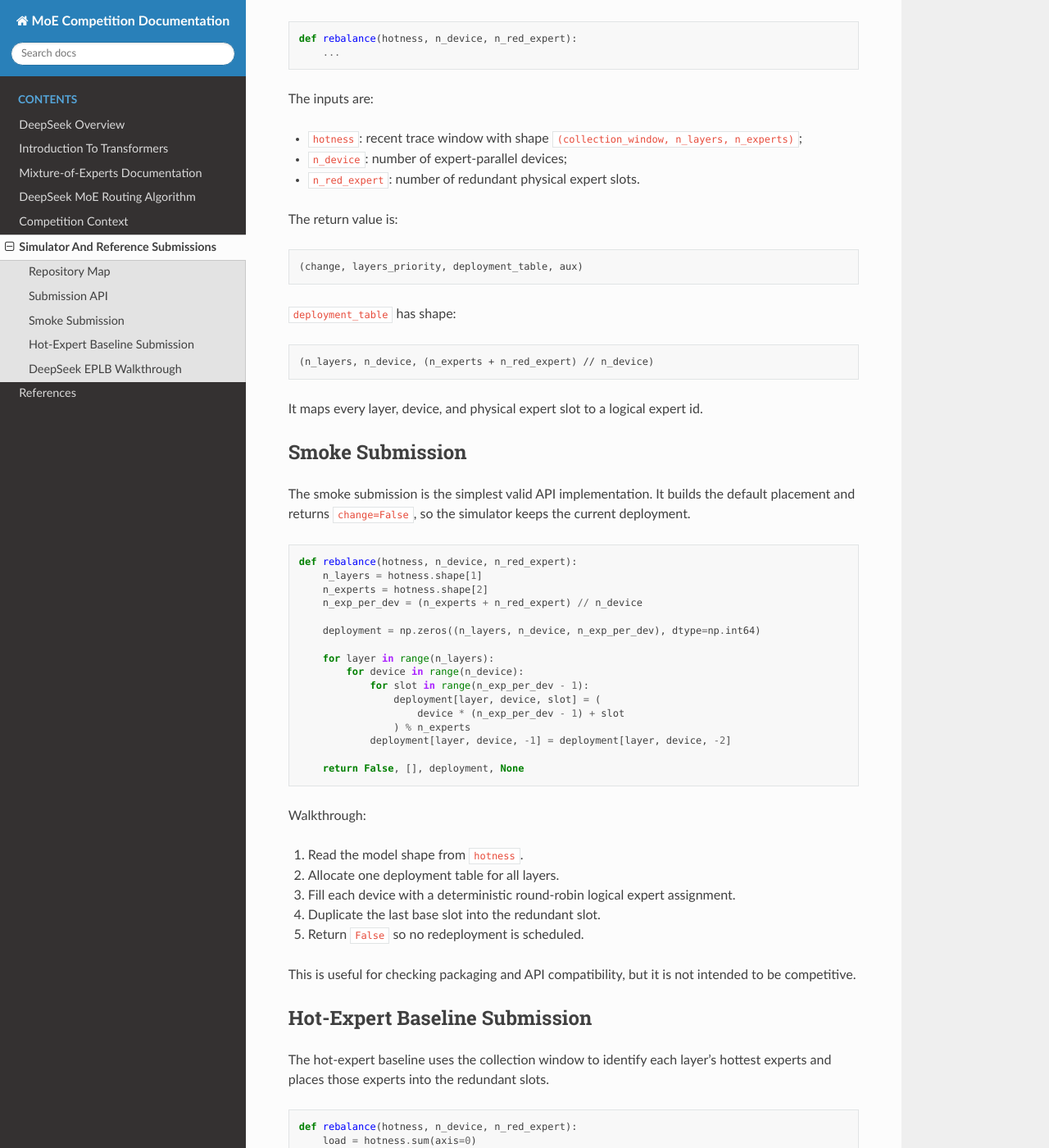
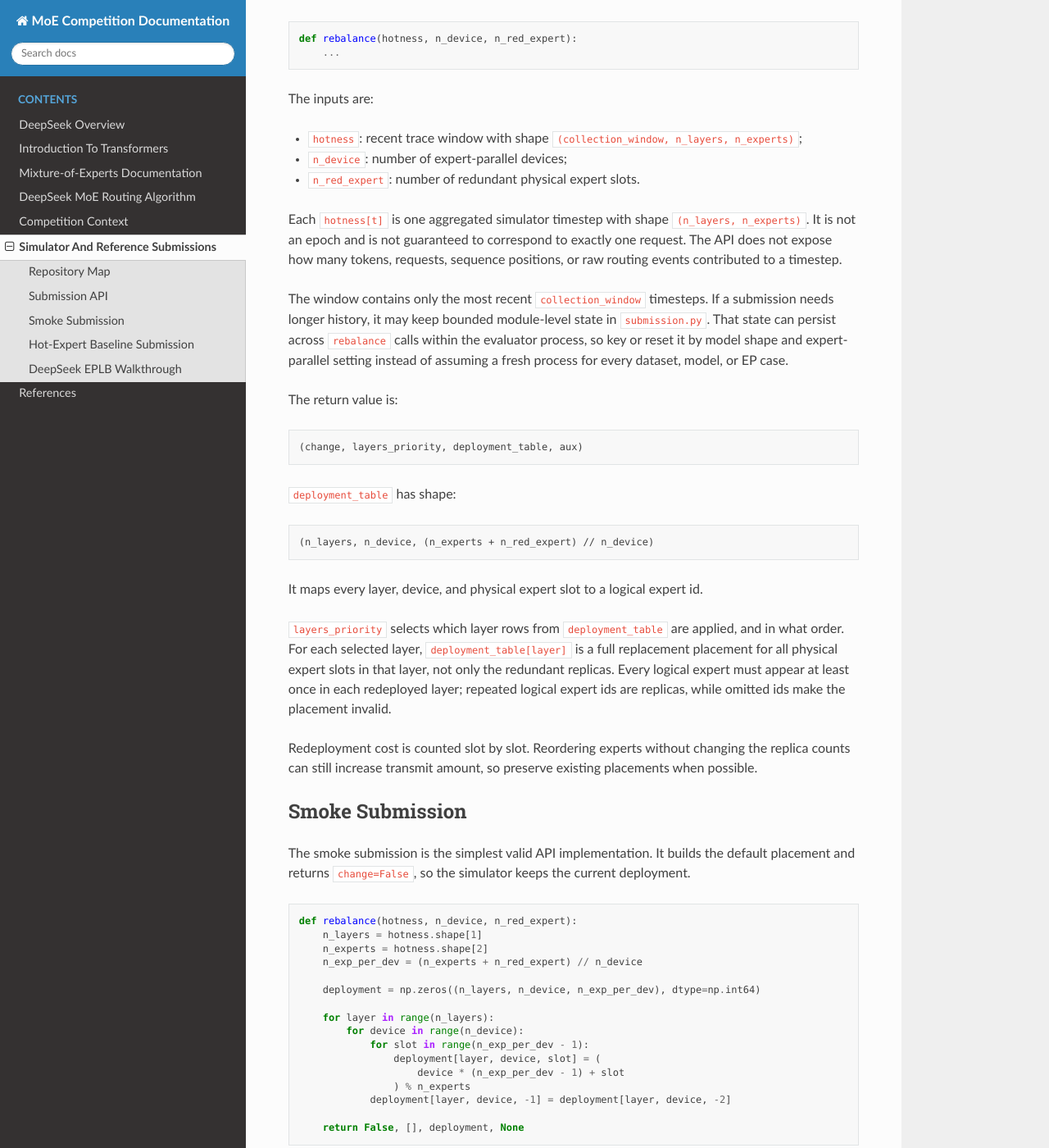
Before and after one commit to huawei-cpl-zurich/moe-competition-docs, a Sphinx documentation site: the page built from docs/simulator-and-submissions.md, in a window 1280 px wide and 1400 px high, scrolled down 646 px. Shown: the whole window at 82% size. Built offline with Sphinx 7.4.7 and the Read the Docs theme 3.1.0, drawn with Linux system fonts in a browser that asks for light colours.

Commit message:
Clarify rebalance API docs

````diff
--- a/docs/simulator-and-submissions.md
+++ b/docs/simulator-and-submissions.md
@@ -34,6 +34,16 @@ The inputs are:
 - `n_device`: number of expert-parallel devices;
 - `n_red_expert`: number of redundant physical expert slots.
 
+Each `hotness[t]` is one aggregated simulator timestep with shape `(n_layers, n_experts)`.
+It is not an epoch and is not guaranteed to correspond to exactly one request. The API does not
+expose how many tokens, requests, sequence positions, or raw routing events contributed to a
+timestep.
+
+The window contains only the most recent `collection_window` timesteps. If a submission needs
+longer history, it may keep bounded module-level state in `submission.py`. That state can persist
+across `rebalance` calls within the evaluator process, so key or reset it by model shape and
+expert-parallel setting instead of assuming a fresh process for every dataset, model, or EP case.
+
 The return value is:
 
 ```python
@@ -47,6 +57,15 @@ The return value is:
 ```
 
 It maps every layer, device, and physical expert slot to a logical expert id.
+
+`layers_priority` selects which layer rows from `deployment_table` are applied, and in what order.
+For each selected layer, `deployment_table[layer]` is a full replacement placement for all physical
+expert slots in that layer, not only the redundant replicas. Every logical expert must appear at
+least once in each redeployed layer; repeated logical expert ids are replicas, while omitted ids
+make the placement invalid.
+
+Redeployment cost is counted slot by slot. Reordering experts without changing the replica counts
+can still increase transmit amount, so preserve existing placements when possible.
 
 ## Smoke Submission
 
````
Also changed, not shown: docs/competition-context.md (+5 -1 lines), docs/deepseek-moe-routing.md (+3 -3 lines).
